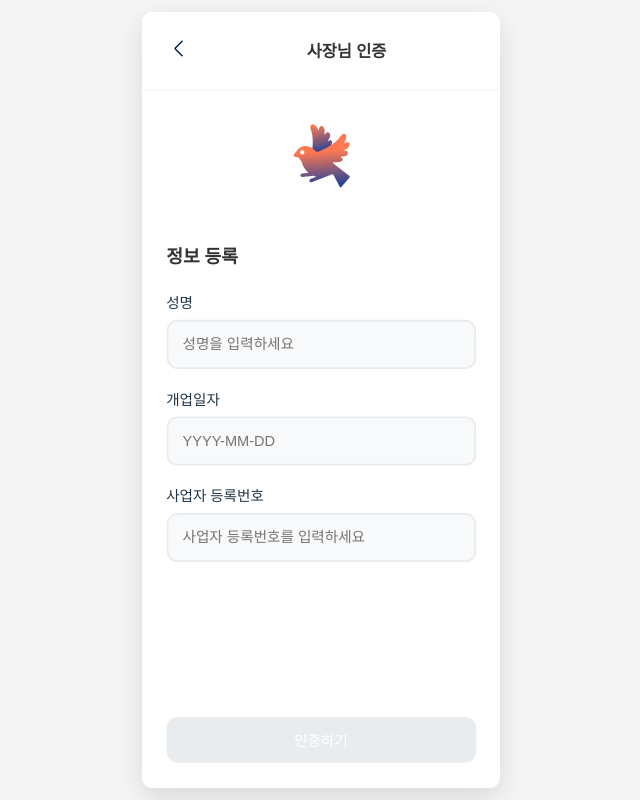
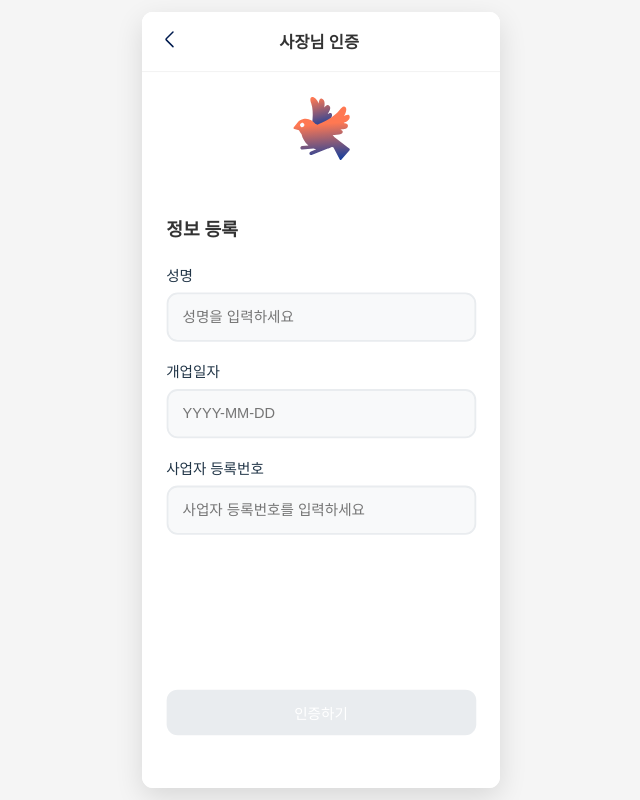
Before and after one commit to agness4011/likelion-masill, a React (Vite) app in the folder masill/: page /myhome/sajang in a window 1280 px wide. Shown: the whole page, without its empty margins (319-959 px from the left). Built offline with nearby package versions, Linux system fonts and the light colour scheme.

Commit message:
헤더 레이아웃 수정

```diff
--- a/masill/src/pages/chat/ChatRoomPage.jsx
+++ b/masill/src/pages/chat/ChatRoomPage.jsx
@@ -32,7 +32,7 @@ const Container = styled.div`
 const Header = styled.div`
   display: flex;
   align-items: center;
-  padding: 16px 20px;
+  padding: 10px 20px;
   border-bottom: 1px solid #e5e5e5;
   background: #fff;
   width: 100%;
@@ -42,10 +42,11 @@ const Header = styled.div`
 
 const HeaderTitle = styled.h1`
   font-size: 18px;
-  font-weight: 600;
+  font-weight: bold;
   color: #000;
   margin: 0;
   flex: 1;
+  margin-left: 100px;
 `;
 
 const BackButton = styled.button`
--- a/masill/src/pages/myhome/MyPostsPage.jsx
+++ b/masill/src/pages/myhome/MyPostsPage.jsx
@@ -61,6 +61,7 @@ const Title = styled.h1`
   font-size: 18px;
   font-weight: 600;
   color: #333;
+  margin-left: 55px;
 `;
 
 const Content = styled.div`
--- a/masill/src/pages/myhome/NicknameChangePage.jsx
+++ b/masill/src/pages/myhome/NicknameChangePage.jsx
@@ -20,7 +20,7 @@ const Container = styled.div`
 const Header = styled.div`
   display: flex;
   align-items: center;
-  padding: 35px;
+  padding: 25px;
   border-bottom: 1px solid #f0f0f0;
   position: relative;
 `;
@@ -41,7 +41,7 @@ const BackIcon = styled.img`
 
 const Title = styled.h1`
   margin: 0;
-  font-size: 15px;
+  font-size: 18px;
   font-weight: bold;
   color: #333;
   text-align: center;
@@ -49,7 +49,7 @@ const Title = styled.h1`
 `;
 
 const Content = styled.div`
-  padding: 100px 20px 20px 20px;
+  padding: 60px 20px 20px 20px;
   display: flex;
   flex-direction: column;
   align-items: center;
--- a/masill/src/pages/myhome/SajangPage.jsx
+++ b/masill/src/pages/myhome/SajangPage.jsx
@@ -20,7 +20,7 @@ const SajangContainer = styled.div`
 const Header = styled.div`
   display: flex;
   align-items: center;
-  padding: 20px;
+  padding: 10px;
   background: white;
   border-bottom: 1px solid #f0f0f0;
 `;
@@ -45,15 +45,16 @@ const Title = styled.h1`
   margin: 0;
   flex: 1;
   text-align: center;
+  margin-left: -60px;
 `;
 
 const Content = styled.div`
-  padding: 30px 20px;
+  padding: 20px 20px;
   display: flex;
   flex-direction: column;
   align-items: center;
   justify-content: flex-start;
-  min-height: 400px;
+  min-height: 350px;
 `;
 
 const BirdContainer = styled.div`
--- a/masill/src/pages/myhome/WishlistPage.jsx
+++ b/masill/src/pages/myhome/WishlistPage.jsx
@@ -63,6 +63,8 @@ const Title = styled.h1`
   font-size: 18px;
   font-weight: 600;
   color: #333;
+  text-align: center;
+  margin-left: 90px;
 `;
 
 const Content = styled.div`
```
